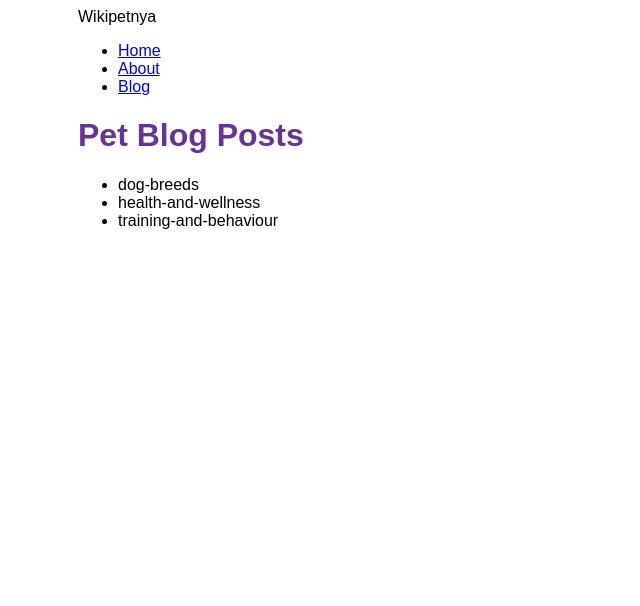
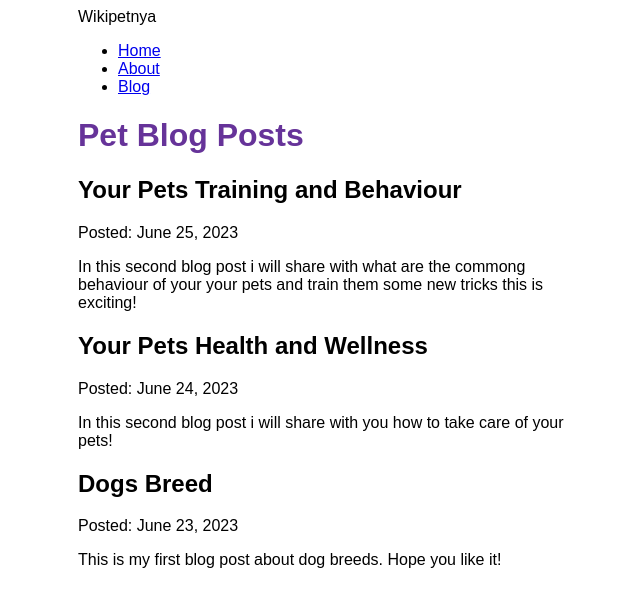
Before and after one commit to jedizhi/gatsby-demo-site, a Gatsby site: page /blog in a window 1280 px wide. Shown: the whole page, without its empty margins (312-952 px from the left). Built offline with nearby package versions, Linux system fonts and the light colour scheme; Gatsby itself is replaced by a stand-in of ours.

Commit message:
Finished Gatsby Tutorial Part 5

```diff
--- a/blog/dog-breeds.mdx
+++ b/blog/dog-breeds.mdx
@@ -0,0 +1,7 @@
+---
+title: " Dogs Breed "
+date: "2023-06-23"
+slug: "my-first-post"
+---
+
+This is my first blog post about dog breeds. Hope you like it!
--- a/blog/health-and-wellness.mdx
+++ b/blog/health-and-wellness.mdx
@@ -0,0 +1,7 @@
+---
+title: " Your Pets Health and Wellness "
+date: "2023-06-24"
+slug: "my-second-post"
+---
+
+In this second blog post i will share with you how to take care of your pets!
--- a/blog/training-and-behaviour.mdx
+++ b/blog/training-and-behaviour.mdx
@@ -0,0 +1,8 @@
+---
+title: " Your Pets Training and Behaviour "
+date: "2023-06-25"
+slug: "my-third-post"
+---
+
+In this second blog post i will share with what are the commong behaviour of your
+your pets and train them some new tricks this is exciting!
--- a/gatsby-config.js
+++ b/gatsby-config.js
@@ -16,5 +16,6 @@ module.exports = {
         path: `${__dirname}/blog`,
       }
     },
+    "gatsby-plugin-mdx",
   ],
 };
--- a/package.json
+++ b/package.json
@@ -15,8 +15,10 @@
     "clean": "gatsby clean"
   },
   "dependencies": {
+    "@mdx-js/react": "^2.3.0",
     "gatsby": "^5.11.0",
     "gatsby-plugin-image": "^3.11.0",
+    "gatsby-plugin-mdx": "^5.11.0",
     "gatsby-plugin-sharp": "^5.11.0",
     "gatsby-source-filesystem": "^5.11.0",
     "react": "^18.2.0",
--- a/src/pages/blog.js
+++ b/src/pages/blog.js
@@ -5,31 +5,41 @@ import Seo from '../components/seo'
 
 const BlogPage = ({ data }) => {
     return (
-        <Layout pageTitle={"Pet Blog Posts"}>
-            <ul>
+        <Layout pageTitle="Pet Blog Posts">
+
             {
-                data.allFile.nodes.map(node => (
-                    <li key={node.name}>
-                        {node.name}
-                    </li>
+                data.allMdx.nodes.map((node) => (
+                    <article key={node.id}>
+                        <h2>{node.frontmatter.title}</h2>
+                        <p>Posted: {node.frontmatter.date}</p>
+                        <p>{node.excerpt}</p>
+
+                    </article>
                 ))
             }
 
-            </ul>
+
         </Layout>
 
     )
 
 }
-export const quer = graphql`
+export const query = graphql`
     query {
-        allFile{
+        allMdx(sort: {frontmatter: { date: DESC }}){
             nodes {
-              name
+                frontmatter{
+                    date(formatString: "MMMM D, YYYY")
+                    title
+                }
+
+                id
+                excerpt
             }
+          }
+
         }
-    }
-`
+    `
 export const Head = () => <Seo title = "Pet Blog Posts"/>
 
 export default BlogPage
```
Also changed, not shown: 1 other file.
